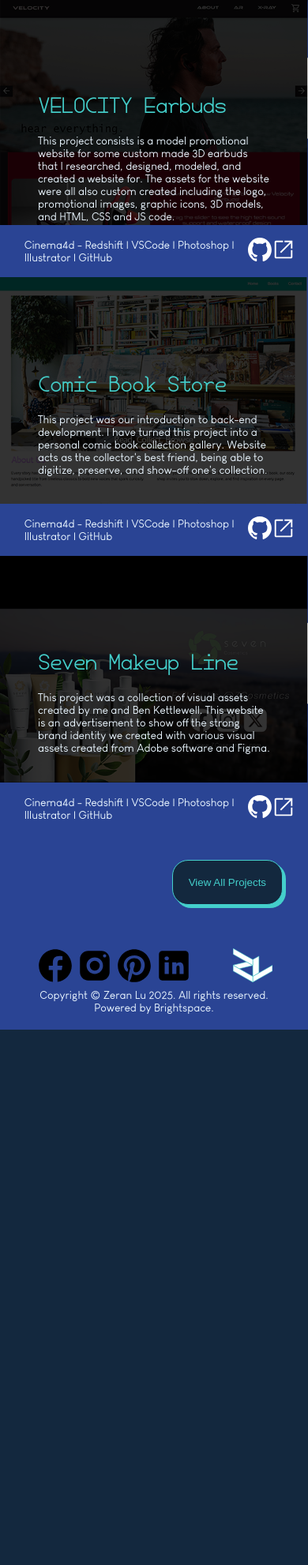
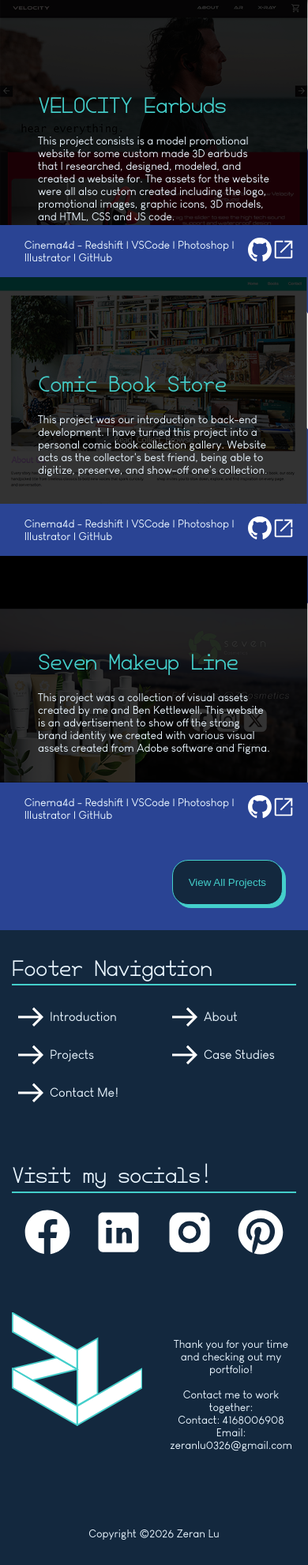
Before and after one commit to zeranlu/lu_zeran_portfolio, a PHP site: page / in a window 390 px wide. Shown: the part 1983-3965 px from the top of the page at 79% size. Before the commit the page ends 3287 px from the top, so only its background shows below. Run offline with PHP 8.4, Linux system fonts and the light colour scheme; some libraries are stand-ins or nearby versions.

Commit message:
added footer responsive styling

```diff
--- a/index.html
+++ b/index.html
@@ -751,32 +751,129 @@
 
 <!-- FOOTER -->
 
-<footer class="full-width-grid-con" id="footer">
-    <h2 class="hidden">Footer Section</h2>
-        <nav class="soc-con">
-            <ul>
-                <li>
-                    <a href="https://www.facebook.com/"><img src="images/social-media-logo/facebook.svg" alt="facebook logo"></a>
-                </li>
-                <li>
-                    <a href="https://www.instagram.com/"><img src="images/social-media-logo/instagram.svg" alt="instagram logo"></a>
-                </li>
-                <li>
-                    <a href="https://ca.pinterest.com/zeranlu0326/"><img src="images/social-media-logo/pinterest.svg" alt="pinterest logo"></a>
-                </li>
-                <li>
-                    <a href="https://www.linkedin.com/in/zeran-lu-702269185/"><img src="images/social-media-logo/linkedin.svg" alt="linkedIn logo"></a>
-                </li>
-                <li>
-                    <img class="footer-icon-gutter" src="images/gen-logo/port-logo.svg" alt="zeran lu logo">
-                </li>
-            </ul>
-        </nav>
-    <p>Copyright © Zeran Lu 2025. All rights reserved.
-        <br>Powered by Brightspace.
-    </p>
+<footer>
 
-</footer>
+        <div class="footer-section grid-con" id="footer-nav-con">
+            <!-- Footer Nav Links -->
+                    <h3 class="col-span-full">Footer Navigation</h3>
+
+                    <div class="footer-cta-con col-span-2">
+                        <a href="#intro">
+                            <svg xmlns="http://www.w3.org/2000/svg" height="48px" viewBox="0 -960 960 960" width="48px" fill="#fff"><path d="m560-242-43-42 168-168H160v-60h525L516-681l43-42 241 241-240 240Z"/></svg>
+                            Introduction
+                        </a>
+                    </div>
+
+                    <div class="footer-cta-con col-span-2">
+                        <a href="#about">
+                            <svg xmlns="http://www.w3.org/2000/svg" height="48px" viewBox="0 -960 960 960" width="48px" fill="#fff"><path d="m560-242-43-42 168-168H160v-60h525L516-681l43-42 241 241-240 240Z"/></svg>
+                            About
+                        </a>
+                    </div>
+
+                    <div class="footer-cta-con col-span-2">
+                        <a href="#projects">
+                            <svg xmlns="http://www.w3.org/2000/svg" height="48px" viewBox="0 -960 960 960" width="48px" fill="#fff"><path d="m560-242-43-42 168-168H160v-60h525L516-681l43-42 241 241-240 240Z"/></svg>
+                            Projects
+                        </a>
+                    </div>
+
+                    <div class="footer-cta-con col-span-2">
+                        <a href="case_study.html">
+                            <svg xmlns="http://www.w3.org/2000/svg" height="48px" viewBox="0 -960 960 960" width="48px" fill="#fff"><path d="m560-242-43-42 168-168H160v-60h525L516-681l43-42 241 241-240 240Z"/></svg>
+                            Case Studies
+                        </a>
+                    </div>
+
+                    <div class="footer-cta-con col-span-2">
+                        <a href="contact.html">
+                            <svg xmlns="http://www.w3.org/2000/svg" height="48px" viewBox="0 -960 960 960" width="48px" fill="#fff"><path d="m560-242-43-42 168-168H160v-60h525L516-681l43-42 241 241-240 240Z"/></svg>
+                            Contact Me!
+                        </a>
+                    </div>
+        </div>
+
+        <!-- Footer Socials -->
+
+        <div class="footer-section grid-con" id="footer-socials-con">
+            <h3 class="col-span-full">Visit my socials!</h3>
+
+            <div class="col-span-full" id="footer-socials-icons-con">
+
+                <div class="icons-con">
+                    <a href="https://www.facebook.com/">
+                        <img src="images/social-media-logo/facebook.svg" alt="facebook logo">
+                    </a>
+                </div>
+
+                <div class="icons-con">
+                    <a href="https://www.linkedin.com/">
+                        <img src="images/social-media-logo/linkedin.svg" alt="linkedIn logo">
+                    </a>
+                </div>
+
+                <div class="icons-con">
+                    <a href="https://www.instagram.com/">
+                        <img src="images/social-media-logo/instagram.svg" alt="instagram logo">
+                    </a>
+                </div>
+
+                <div class="icons-con">
+                    <a href="https://ca.pinterest.com/zeranlu0326/">
+                        <img src="images/social-media-logo/pinterest.svg">
+                    </a>
+                </div>
+
+            </div>
+        </div>
+
+        <div class="footer-section grid-con" id="footer-logo-text-con">
+            <div class="footer-logo-con col-span-2 m-col-start-2 m-col-span-3">
+                <a href="index.html">
+                    <svg data-name="Layer 2" xmlns="http://www.w3.org/2000/svg" viewBox="0 0 540.41 469.44">
+<defs>
+    <style>
+    .cls-1 {
+        fill: #FFF;
+        stroke: #44CFCB;
+        stroke-miterlimit: 10;
+        stroke-width: 6px;
+    }
+    </style>
+</defs>
+<g>
+    <g>
+    <polygon class="cls-1" points="271.53 388.82 271.53 467.71 539.41 313.05 539.41 234.16 355.31 340.45 271.53 388.82"/>
+    <polygon class="cls-1" points="355.31 338.45 355.31 108.02 271.53 156.39 271.53 386.82 271.53 386.82 355.31 338.45"/>
+    </g>
+    <g>
+    <polygon class="cls-1" points="270.53 388.82 186.75 340.45 2.65 234.16 2.65 313.05 270.53 467.71 270.53 388.82 270.53 388.82"/>
+    <polygon class="cls-1" points="270.53 236.27 186.75 187.9 2.65 233.16 86.43 281.53 270.53 236.27"/>
+    <polygon class="cls-1" points="270.53 156.39 186.75 108.02 2.65 1.73 2.65 80.62 270.53 235.27 270.53 156.39 270.53 156.39"/>
+    </g>
+</g>
+                    </svg>
+                </a>
+        </div>
+
+        <div class="col-span-2 m-col-start-7 m-col-span-full" id="footer-text-con">
+                <p>Thank you for your time and checking out my portfolio!
+                    <br>
+                    <br>
+                    Contact me to work together:
+                </p>
+
+                <p>Contact: 4168006908</p>
+
+                <p>Email: zeranlu0326@gmail.com</p>
+            </div>
+        </div>
+
+        <div class="footer-closing-text">
+            <p>Copyright ©2026 Zeran Lu</p>
+        </div>
+    </footer>
+
 
 </body>
 </html>
--- a/sass/components/_footer.scss
+++ b/sass/components/_footer.scss
@@ -1,41 +1,50 @@
-@use '../abstracts';
+@use '../abstracts' as a;
 
-#footer {
-    background-color: abstracts.$primary-color;
-    display: block;
-    justify-content: center;
-    align-items: center;
-    padding-top: 20px;
-    padding-bottom: 20px;
-    margin: auto;
+footer {
+    background-color: a.$secondary-color;
+    text-align: center;
+
+    h3 {
+        text-align: left;
+        display: inline-block;
+        padding-bottom: 1%;
+        margin-bottom: 1rem;
+        border-bottom: 2px solid a.$accent-color;
+    }
 }
 
-#footer p {
-    text-align: center;
+.footer-section {
+    padding: 2rem;
 }
 
-#footer nav {
-    display: block;
+#footer-text-con {
+    padding: 2rem 0;
 }
 
-#footer nav ul {
+.footer-cta-con a {
+    display: flex;
     align-items: center;
-    display: flex;
-    list-style: none;
-    justify-content: center;
+    text-decoration: none;
+    color: a.$tertiary-color;
 }
 
-#footer nav ul li img {
-    width: 50px;
+#footer-socials-icons-con {
+    display: flex;
+    margin: auto;
+
+    img {
+        filter: brightness(0) invert(1);
+        width: 75%;
+    }
 }
 
-.footer-icon-gutter {
-    margin-left: 50px;
+.footer-closing-text {
+    padding: 2rem;
 }
 
 @media screen and (min-width: 768px) {
 
-    #footer nav ul li img {
-        width: 80px;
+    #footer-logo-text-con {
+        text-align: left;
     }
 }
```
Also changed, not shown: css/main.css, images/gen-logo/right-arrow.svg (added), 1 other file.
